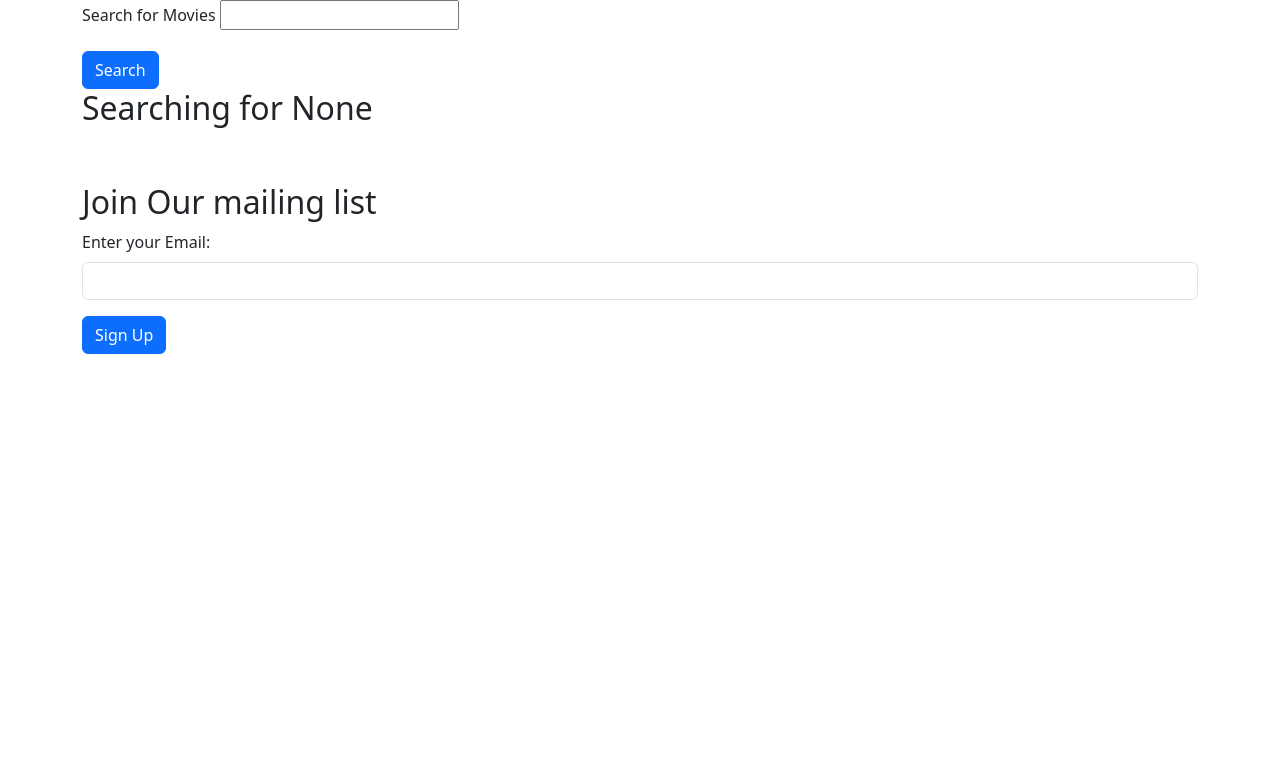
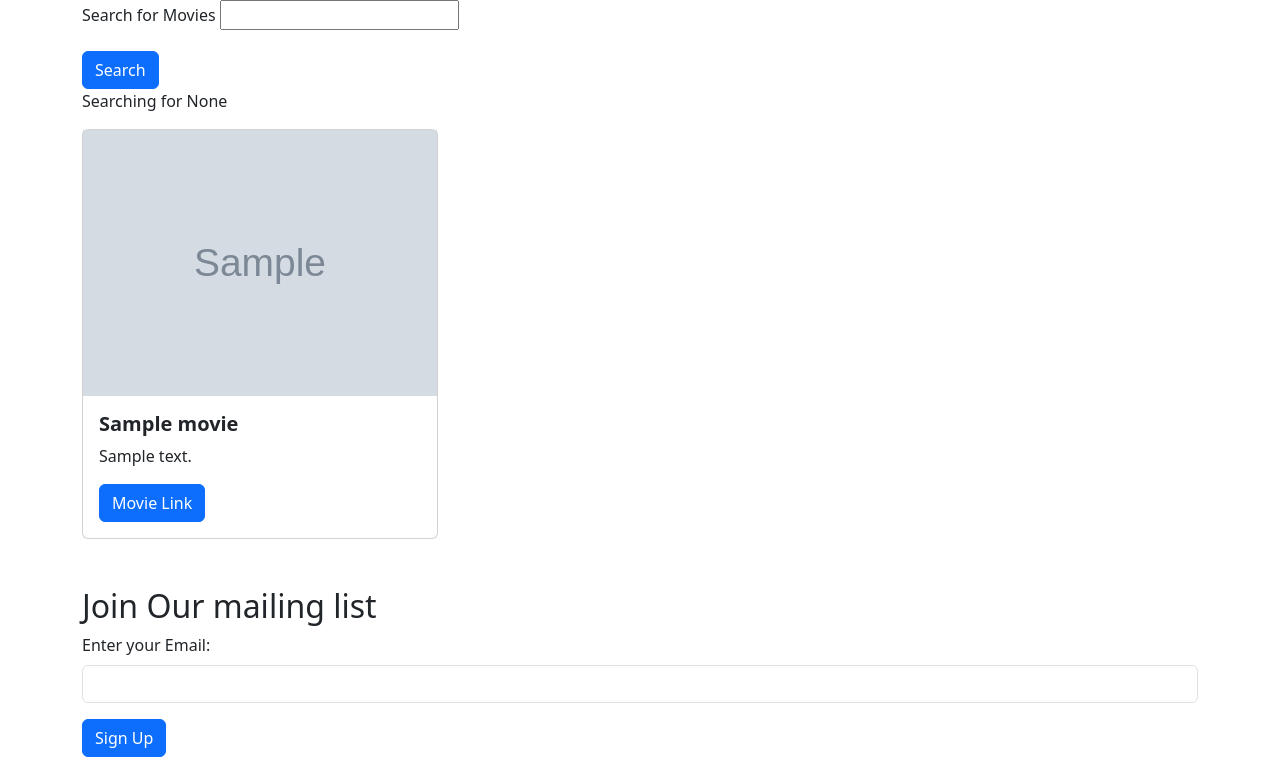
Before and after one commit to NjugunaKelvin/Film-Review-Pro, a Django app: page / in a window 1280 px wide. Shown: the top 779 px of the page. Run offline with Django 5.2, Linux system fonts and the light colour scheme; tables that the repository leaves empty hold one stand-in row (values such as "Sample post"); grey boxes marked "Sample" are stand-in pictures.

Commit message:
update home page to display list of movies and enhance search functionality

```diff
--- a/movies/templates/home.html
+++ b/movies/templates/home.html
@@ -15,9 +15,28 @@
                 Search
             </button>
         </form>
-        <h2>
+        <p>
         Searching for {{ searchTerm }}
-        </h2>
+        </p>
+        <div class="row row-cols-1 row-cols-md-3 g-4">
+            {% for movie in movies %}
+                <div v-for="movie in movies" class="col">
+                    <div class="card">
+                        <img src="{{ movie.image.url }}" alt="">
+                        <div class="card-body">
+                            <h5 class="card-title fw-bold">{{ movie.title}}</h5>
+                            <p class="card-text">{{ movie.description }}</p>
+                            {% if movie.url %}
+                                <a href="{{ movie.url }}" class="btn btn-primary">Movie Link</a>
+                            {% endif %}
+
+                        </div>
+                    </div>
+
+                </div>
+            {% endfor %}
+
+        </div>
         <br><br>
         <h2>Join Our mailing list</h2>
         <form action="{% url 'signup' %}">
--- a/movies/views.py
+++ b/movies/views.py
@@ -1,9 +1,11 @@
 from django.shortcuts import render
 from django.http import HttpResponse
+from .models import Movie
 
 def home(request):
     searchTerm = request.GET.get('searchMovie')
-    return render(request, 'home.html', {'searchTerm' : searchTerm})
+    movies = Movie.objects.all()
+    return render(request, 'home.html', {'searchTerm' : searchTerm, 'movies' : movies})
 
 
 def about(request):
```
